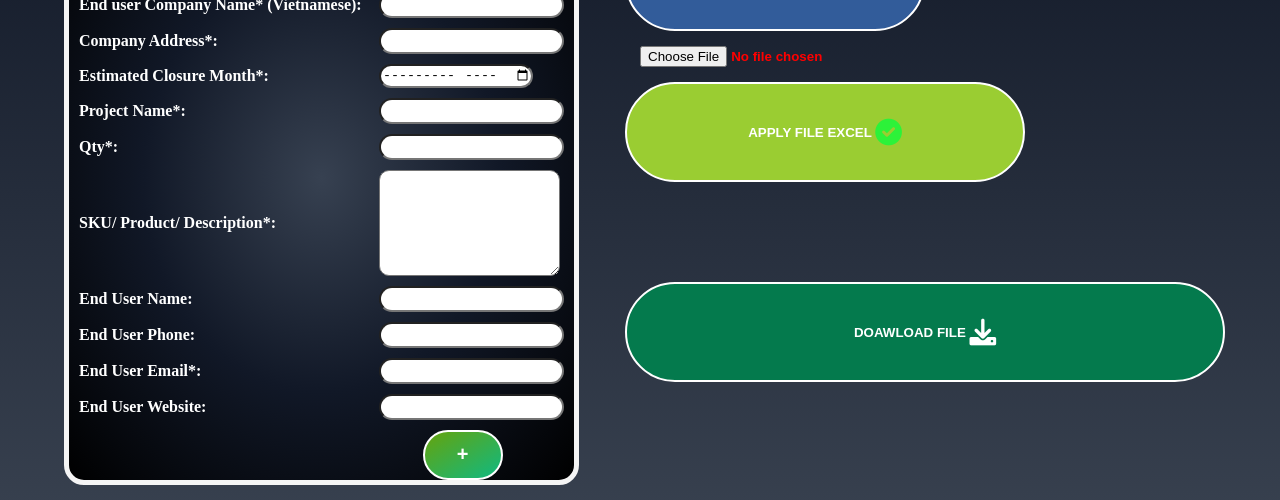
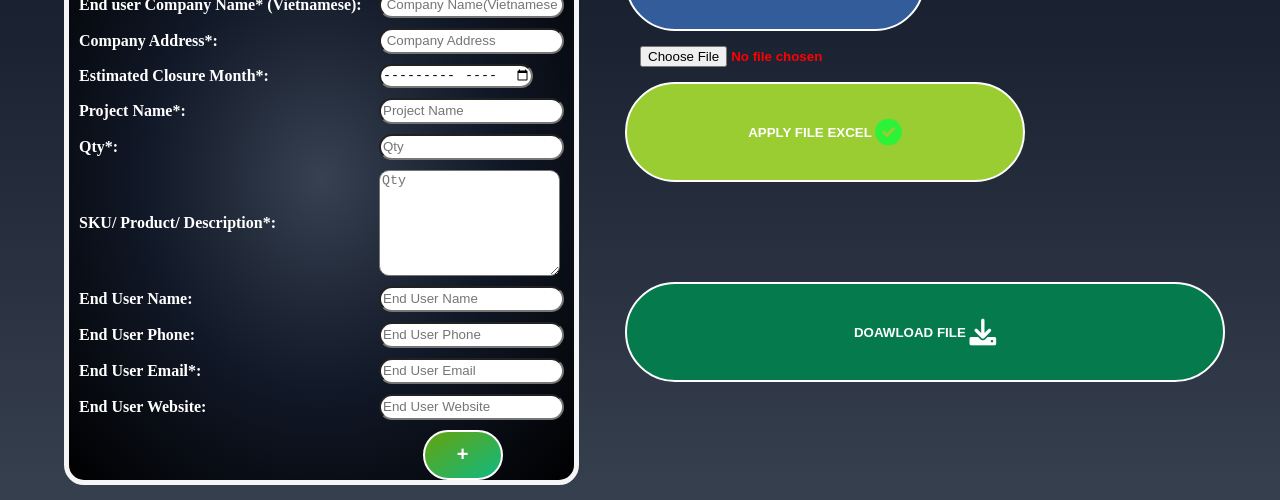
Before and after one commit to lephison24/GetInfo, a plain HTML site: page index.html in a window 1280 px wide. Shown: the part 137-637 px from the top of the page. Drawn offline with nearby package versions, Linux system fonts and the light colour scheme.

Commit message:
Update index.html

```diff
--- a/index.html
+++ b/index.html
@@ -199,57 +199,57 @@ margin-right: 10%;
 
         <div class="label-input-container">
             <label for="englishCompanyName">End user Company Name* (English name):</label>
-            <input type="text" id="englishCompanyName" name="englishCompanyName" required>
+            <input type="text" id="englishCompanyName" name="englishCompanyName" placeholder=" Company Name(English name)" required>
         </div>
 
         <div class="label-input-container">
             <label for="vietnameseCompanyName">End user Company Name* (Vietnamese):</label>
-            <input type="text" id="vietnameseCompanyName" name="vietnameseCompanyName" required>
+            <input type="text" id="vietnameseCompanyName" placeholder=" Company Name(Vietnamese name)" name="vietnameseCompanyName" required>
         </div>
 
         <div class="label-input-container">
             <label for="companyAddress">Company Address*:</label>
-            <input type="text" id="companyAddress" name="companyAddress" required>
+            <input type="text" id="companyAddress" placeholder=" Company Address" name="companyAddress" required>
         </div>
 
         <div class="label-input-container">
             <label for="estimatedClosureMonth">Estimated Closure Month*:</label>
-            <input type="month" id="estimatedClosureMonth" name="estimatedClosureMonth" required>
+            <input type="month" id="estimatedClosureMonth"  placeholder="Estimated Closure Month" name="estimatedClosureMonth" required>
         </div>
 
         <div class="label-input-container">
             <label for="projectName">Project Name*:</label>
-            <input type="text" id="projectName" name="projectName" required>
+            <input type="text" id="projectName" placeholder="Project Name" name="projectName" required>
         </div>
 
         <div class="label-input-container">
             <label for="qty">Qty*:</label>
-            <input type="number" id="qty" name="qty" required>
+            <input type="number" id="qty" placeholder="Qty"  name="qty" required>
         </div>
 
         <div class="label-input-container">
             <label for="sku">SKU/ Product/ Description*:</label>
-            <textarea style="border-radius: 10px;height: 100px;" id="sku" name="sku" required></textarea>
+            <textarea style="border-radius: 10px;height: 100px;"placeholder="Qty"  id="SKU/ Product/ Description" name="sku" required></textarea>
         </div>
 
         <div class="label-input-container">
             <label for="endUserName">End User Name:</label>
-            <input type="text" id="endUserName" name="endUserName">
+            <input type="text" id="endUserName" placeholder="End User Name"  name="endUserName">
         </div>
 
         <div class="label-input-container">
             <label for="endUserPhone">End User Phone:</label>
-            <input type="tel" id="endUserPhone" name="endUserPhone">
+            <input type="tel" id="endUserPhone" placeholder="End User Phone" name="endUserPhone">
         </div>
 
         <div class="label-input-container">
             <label for="endUserEmail">End User Email*:</label>
-            <input type="email" id="endUserEmail" name="endUserEmail" required>
+            <input type="email" id="endUserEmail" placeholder="End User Email" name="endUserEmail" required>
         </div>
 
         <div class="label-input-container">
             <label for="endUserWebsite">End User Website:</label>
-            <input type="url" id="endUserWebsite" name="endUserWebsite">
+            <input type="url" id="endUserWebsite" placeholder="End User Website" name="endUserWebsite">
         </div>
 
         <button id="addButton">+</button>
@@ -310,7 +310,7 @@ margin-right: 10%;
 </div>
     </div>
     <script>
-        alert("HELLO BỐ GIÀ :D")
+
         function updateClock() {
     const currentTime = new Date();
     const hours = currentTime.getHours().toString().padStart(2, '0');
```
